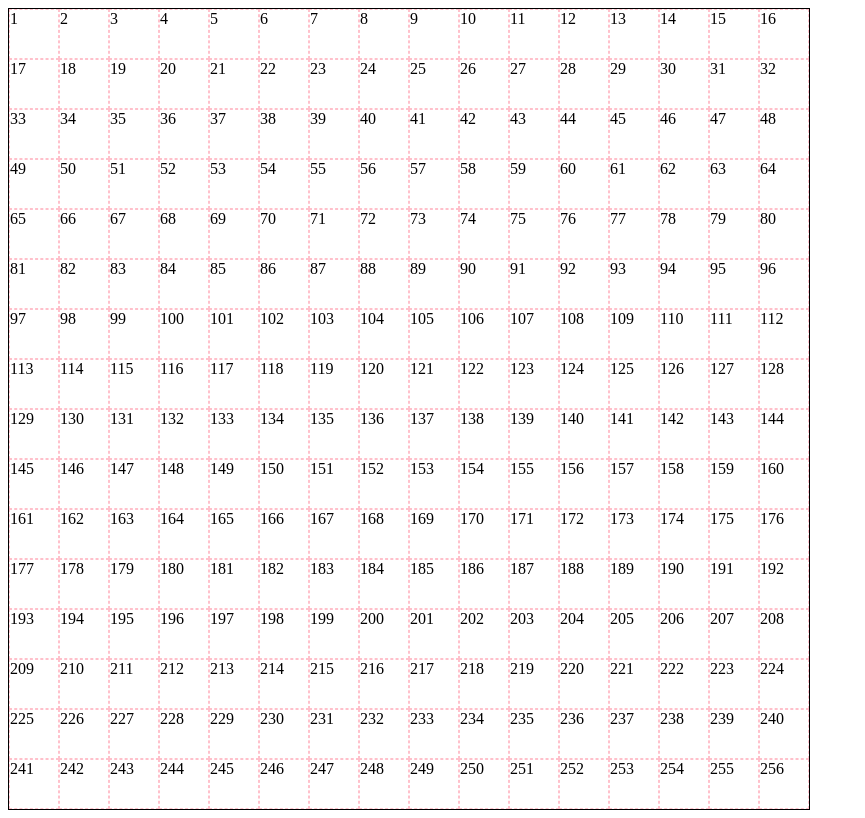
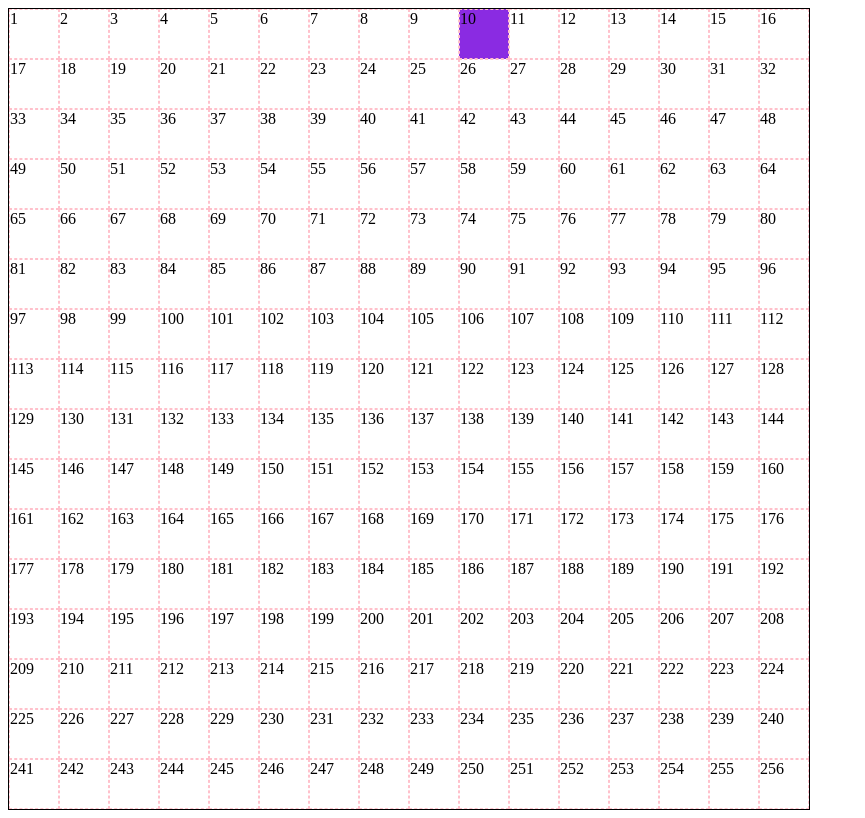
Before and after one commit to lucasr42/etch-a-sketch, a plain HTML site: page index.html in a window 1280 px wide. Both pictures are taken after a click on the element "10". Shown: the whole page, without its empty margins (0-865 px from the left). Drawn offline with Linux system fonts and the light colour scheme.

Commit message:
Adds the color and changes the pointer to a hand!

```diff
--- a/etch_a_sketch.js
+++ b/etch_a_sketch.js
@@ -25,7 +25,7 @@ for (let i = 0; i < gridSize * gridSize; i++) {
     gridPiece.classList.toggle("#gridPiece");
 
     gridPiece.addEventListener("click", () => {
-        gridPiece.classList.toggle("#chosenCell");
+        gridPiece.classList.toggle("chosenCell");
     })
 }
 
--- a/styles.css
+++ b/styles.css
@@ -14,8 +14,9 @@
     /* padding: 10px; */
     height: 50px;
     width: 50px;
+    cursor: pointer;
 }
 
-#chosenCell {
+.chosenCell {
     background-color: blueviolet;
 }
```
